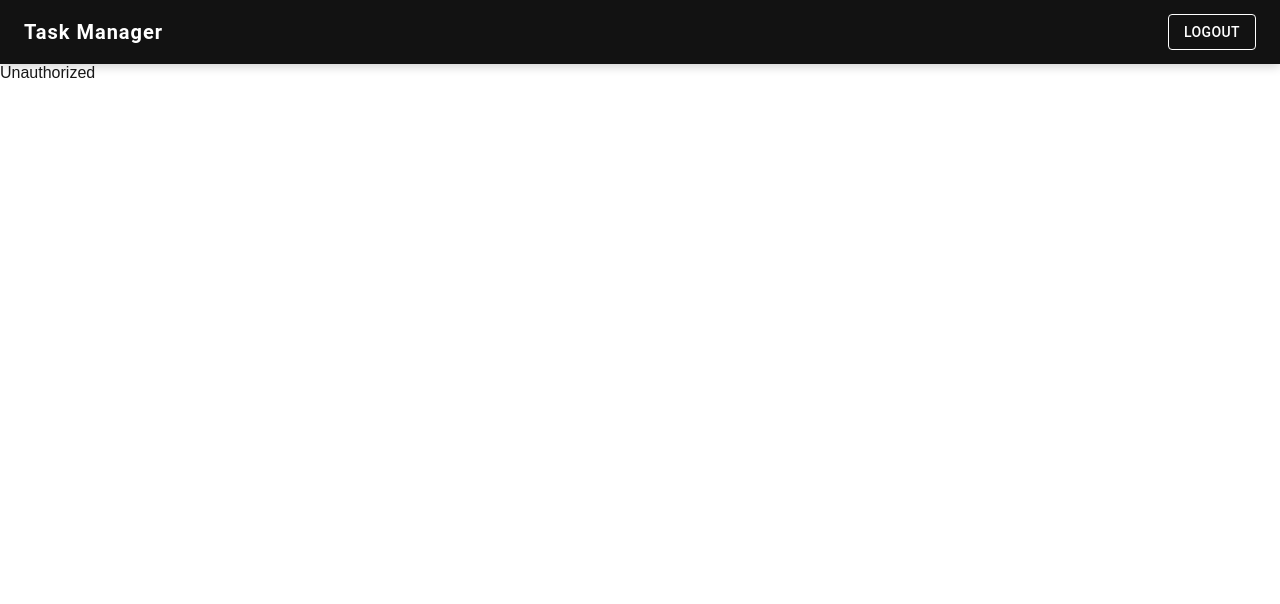
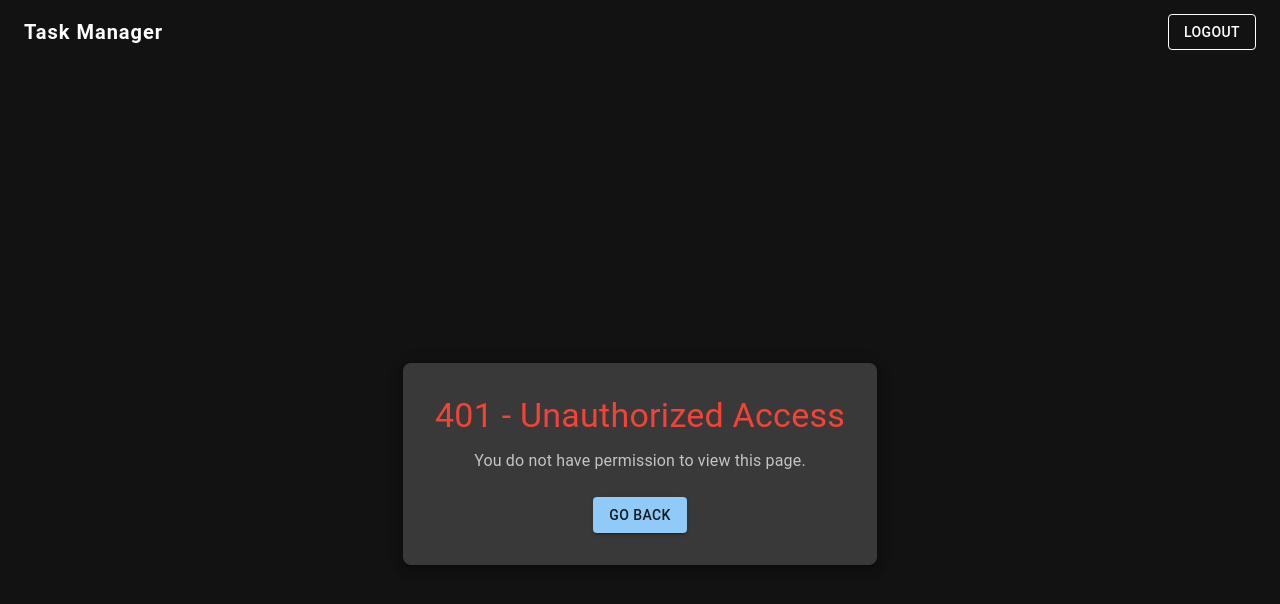
Before and after one commit to sonai-2001/taskmanager, a Next.js app: page /unauthorized in a window 1280 px wide. Shown: the top 604 px of the page. Built offline with nearby package versions, Linux system fonts and the light colour scheme; no server answers.

Commit message:
unauthorized complete

```diff
--- a/src/app/unauthorized/page.tsx
+++ b/src/app/unauthorized/page.tsx
@@ -1,9 +1,55 @@
-import React from 'react'
+"use client";
+
+import { Button,  Typography, Container, Paper } from "@mui/material";
+import { useRouter } from "next/navigation";
+import { ThemeProvider, createTheme } from "@mui/material/styles";
+
+const darkTheme = createTheme({
+  palette: {
+    mode: "dark",
+  },
+});
 
 const Unauthorized = () => {
+  const router = useRouter();
+
   return (
-    <div>Unauthorized</div>
-  )
-}
+    <ThemeProvider theme={darkTheme}>
+      <Container
+        maxWidth="xl"
+        sx={{
+          display: "flex",
+          flexDirection: "column",
+          alignItems: "center",
+          justifyContent: "center",
+          height: "100vh",
+          textAlign: "center",
+          bgcolor: "background.default",
+          color: "text.primary",
+        }}
+      >
+        <Paper
+          elevation={6}
+          sx={{
+            p: 4,
+            borderRadius: 2,
+            bgcolor: "grey.900",
+            textAlign: "center",
+          }}
+        >
+          <Typography variant="h4" color="error" gutterBottom>
+            401 - Unauthorized Access
+          </Typography>
+          <Typography variant="body1" color="text.secondary" mb={3}>
+            You do not have permission to view this page.
+          </Typography>
+          <Button variant="contained" color="primary" onClick={() => router.back()}>
+            Go Back
+          </Button>
+        </Paper>
+      </Container>
+    </ThemeProvider>
+  );
+};
 
-export default Unauthorized
+export default Unauthorized;
--- a/src/app/user/page.tsx
+++ b/src/app/user/page.tsx
@@ -203,7 +203,7 @@ const UserPage: React.FC = () => {
         marginBottom: 3,
       }}
     >
-     My Projects
+     Menu
     </Typography>
 
     {/* Navigation Buttons */}
```
